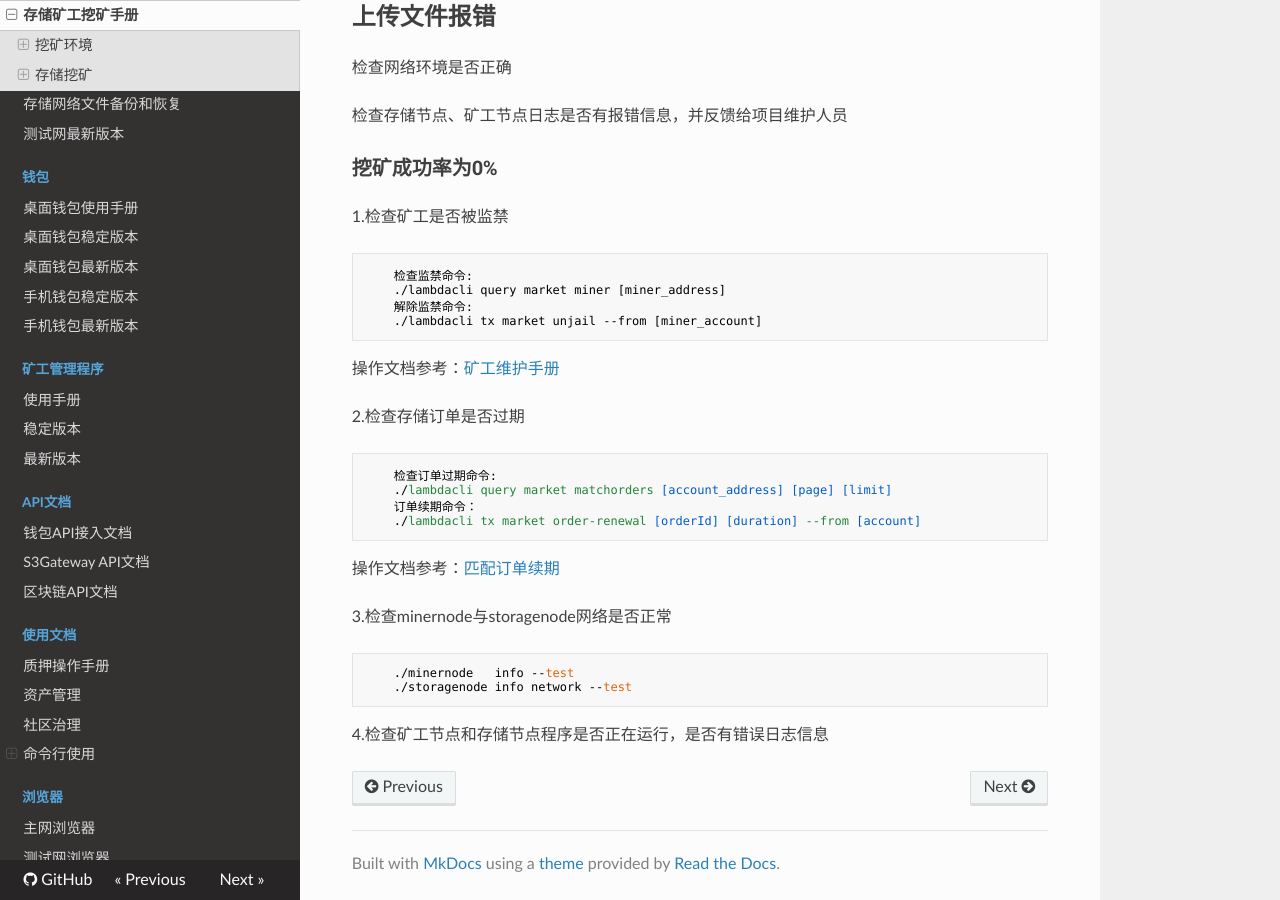
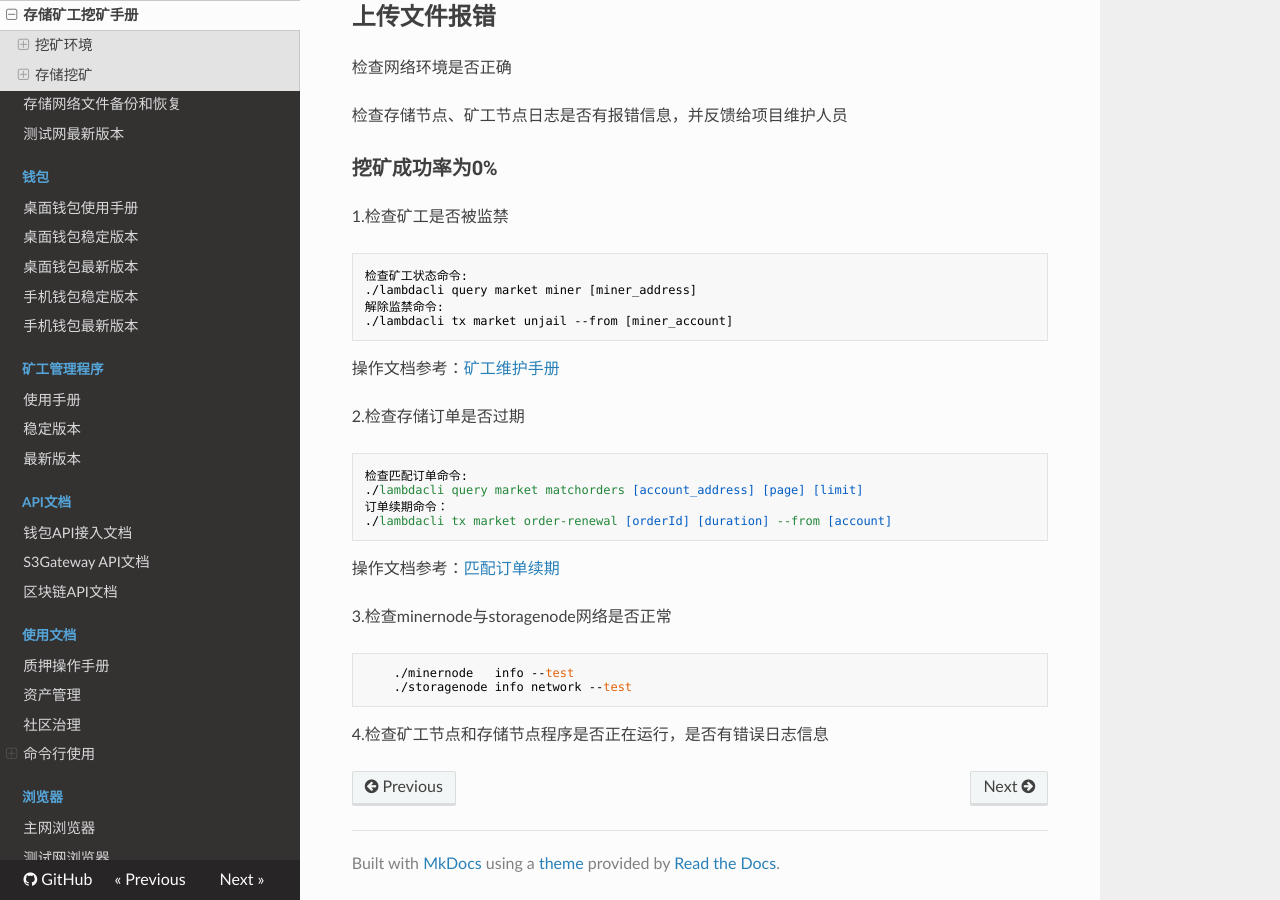
Before and after one commit to fireagainsmile/launch, an MkDocs documentation site: the page built from docs/Lambda-Store-and-Mining.md, in a window 1280 px wide and 900 px high, scrolled down 3843 px. Built offline with MkDocs 1.6.1, drawn with Linux system fonts in a browser that asks for light colours; nearby versions of some CDN libraries; part of the change alters nothing that is shown.

Commit message:
Update Lambda-Store-and-Mining.md

````diff
--- a/docs/Lambda-Store-and-Mining.md
+++ b/docs/Lambda-Store-and-Mining.md
@@ -111,19 +111,19 @@ data_dir = [ "磁盘1", "磁盘2", "磁盘N"]
 ### 挖矿成功率为0%
 1.检查矿工是否被监禁
 ```
-    检查监禁命令:
-    ./lambdacli query market miner [miner_address]
-    解除监禁命令:
-    ./lambdacli tx market unjail --from [miner_account]
+检查矿工状态命令:
+./lambdacli query market miner [miner_address]
+解除监禁命令:
+./lambdacli tx market unjail --from [miner_account]
 ```
 操作文档参考：[矿工维护手册](Lambda-Miner-Maintain.md)
 
 2.检查存储订单是否过期
 ```
-    检查订单过期命令:
-    ./lambdacli query market matchorders [account_address] [page] [limit]
-    订单续期命令：
-    ./lambdacli tx market order-renewal [orderId] [duration] --from [account]
+检查匹配订单命令:
+./lambdacli query market matchorders [account_address] [page] [limit]
+订单续期命令：
+./lambdacli tx market order-renewal [orderId] [duration] --from [account]
 ```
 操作文档参考：[匹配订单续期](http://docs.lambda.im/Testnet-Miner-Guide/#_21)
 
````
